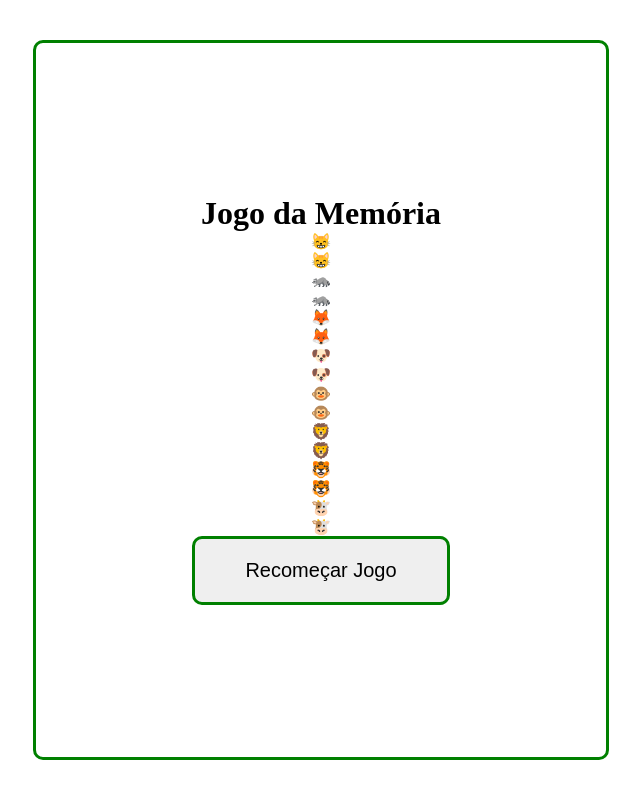
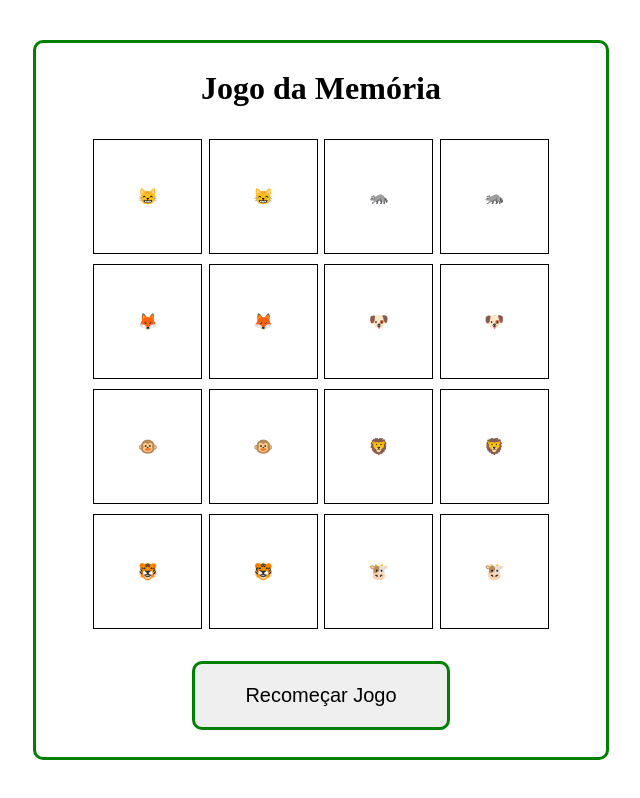
Before and after one commit to VanessaTrajano/DCC207-Projeto1, a React (Vite) app: page / in a window 1280 px wide. Shown: the whole page, without its empty margins (319-959 px from the left). Built offline with nearby package versions, Linux system fonts and the light colour scheme.

Commit message:
Atualiza a estilização dos Cads e do Jogo

```diff
--- /dev/null
+++ b/src/components/Cards.css
@@ -0,0 +1,17 @@
+.cards-container{
+    display: flex;
+    flex-wrap: wrap;
+    align-items: center;
+    justify-content: space-between;
+    height: 70%;
+    width: 80%;
+}
+
+.card{
+    border: 1px solid black;
+    height: 23%;
+    width: 24%;
+    display: flex;
+    align-items: center;
+    justify-content: center;
+}
--- a/src/components/Cards.jsx
+++ b/src/components/Cards.jsx
@@ -1,4 +1,4 @@
-//import './Cards.css'
+import './Cards.css'
 
 function Cards() {
   const emojis = [ // usando emojis como exemplo para teste
@@ -23,10 +23,10 @@ function Cards() {
   let cardsVirados = emojis; // por enquanto deixaremos assim para estilização
 
   return (
-    <div>
+    <div className="cards-container">
       {cardsVirados.map((item) => {
         return(
-            <div>
+            <div className="card">
                 {item}
             </div>
         )
--- a/src/components/Jogo.css
+++ b/src/components/Jogo.css
@@ -5,6 +5,6 @@
     display: flex;
     flex-direction: column;
     align-items: center;
-    justify-content: center;
+    justify-content: space-evenly;
     border-radius: 10px;
 }
--- a/src/components/Jogo.jsx
+++ b/src/components/Jogo.jsx
@@ -7,9 +7,7 @@ function Jogo() {
   return (
     <div className="container">
       <h1>Jogo da Memória</h1>
-      <div>
-        <Cards/>
-      </div>
+      <Cards/>
       <Botao/>
     </div>
   )
```
